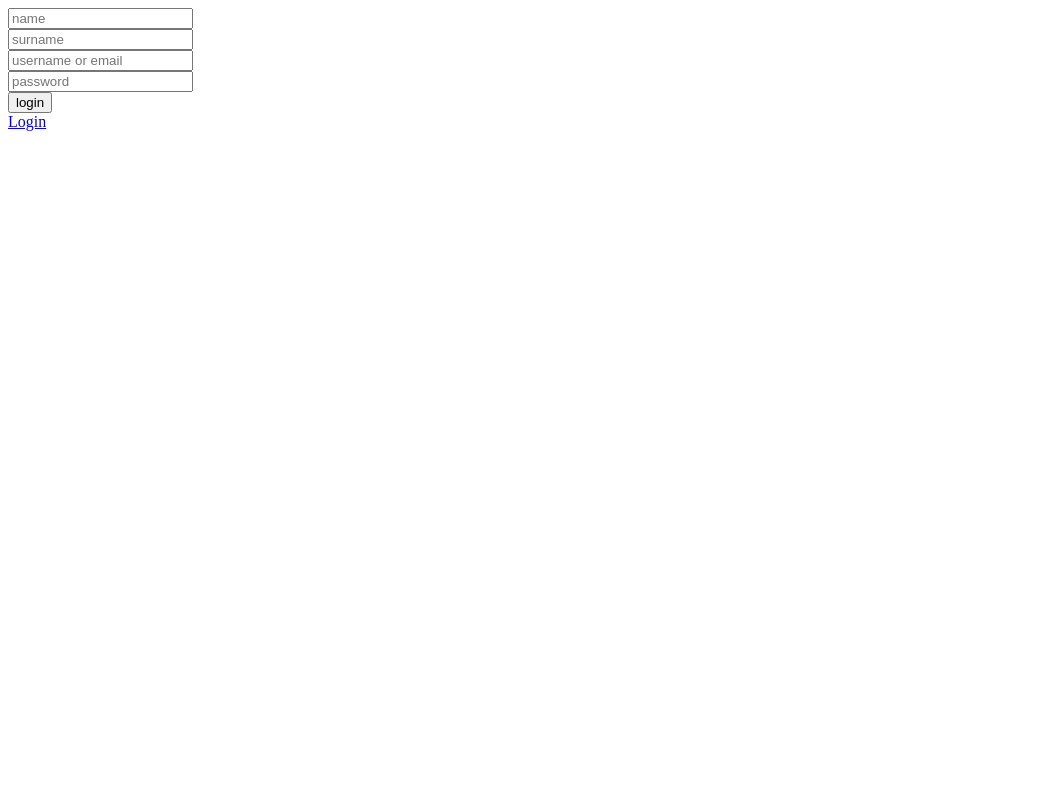
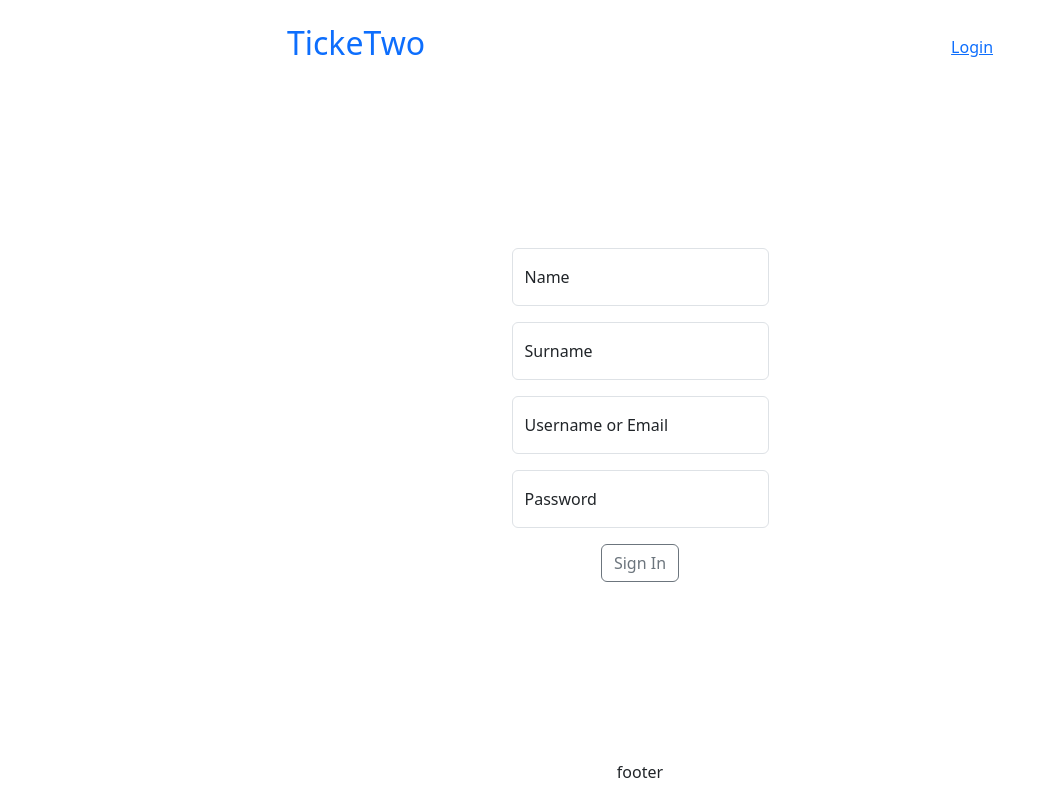
Before and after one commit to itsDamon/tickeTwo, a PHP site: page /register.php in a window 1280 px wide. Shown: the whole page, without its empty margins (0-1048 px from the left). Run offline with PHP 8.4, Linux system fonts and the light colour scheme.

Commit message:
css register.php

```diff
--- a/register.php
+++ b/register.php
@@ -1,27 +1,25 @@
-<!doctype html>
-<html lang="en">
-<head>
-    <meta charset="UTF-8">
-    <meta name="viewport"
-          content="width=device-width, user-scalable=no, initial-scale=1.0, maximum-scale=1.0, minimum-scale=1.0">
-    <meta http-equiv="X-UA-Compatible" content="ie=edge">
-    <title>Document</title>
-</head>
-<body>
+<?php require_once 'header.html'; ?>
 
-<form action="register_validation.php" method="post">
-    <input type="text" name="name" placeholder="name" required>
-    <br>
-    <input type="text" name="surname" placeholder="surname" required>
-    <br>
-    <input type="text" name="username" placeholder="username or email" required>
-    <br>
-    <input type="password" name="password" placeholder="password" required>
-    <br>
-    <input type="submit" value="login">
-    <br>
+<form class="d-flex align-items-center justify-content center flex-column mb-2" action="register_validation.php"
+      method="post">
+    <div class="form-floating mb-3">
+        <input class="form-control" type="text" name="name" id="name_input" placeholder="name" required>
+        <label for="name_input">Name</label>
+    </div>
+    <div class="form-floating mb-3">
+        <input class="form-control" type="text" name="surname" id="surname_input" placeholder="surname" required>
+        <label for="surname_input">Surname</label>
+    </div>
+    <div class="form-floating mb-3">
+        <input class="form-control" type="text" name="username" id="username_input" placeholder="username or email"
+               required>
+        <label for="username_input">Username or Email</label>
+    </div>
+    <div class="form-floating mb-3">
+        <input class="form-control" type="password" name="password" id="password_input" placeholder="password" required>
+        <label for="password_input">Password</label>
+    </div>
+    <input class="btn btn-outline-secondary" type="submit" value="Sign In">
 </form>
-<a href="login.php">Login</a>
 
-</body>
-</html>
+<?php require_once 'footer.html'; ?>
```
Also changed, not shown: login.php (+5 -6 lines).
